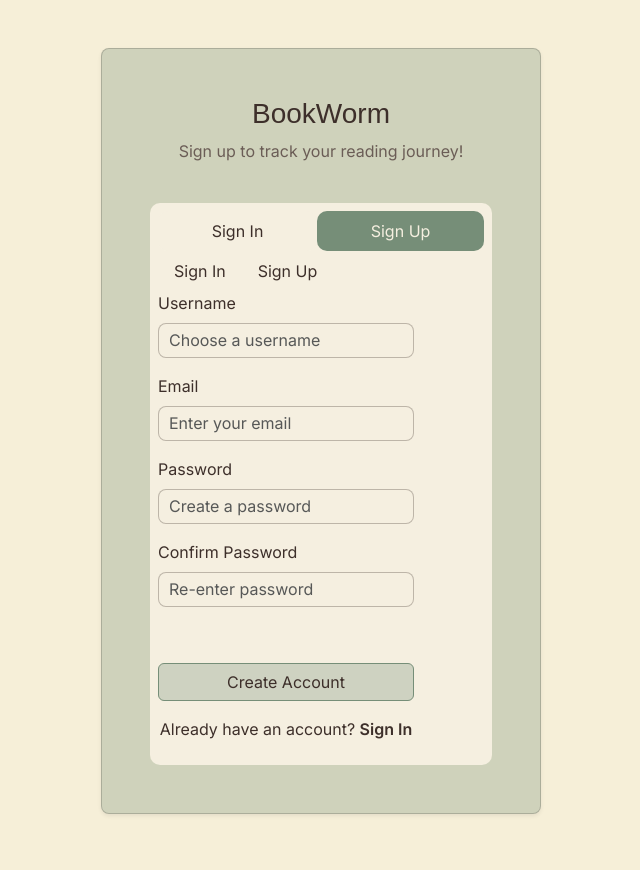
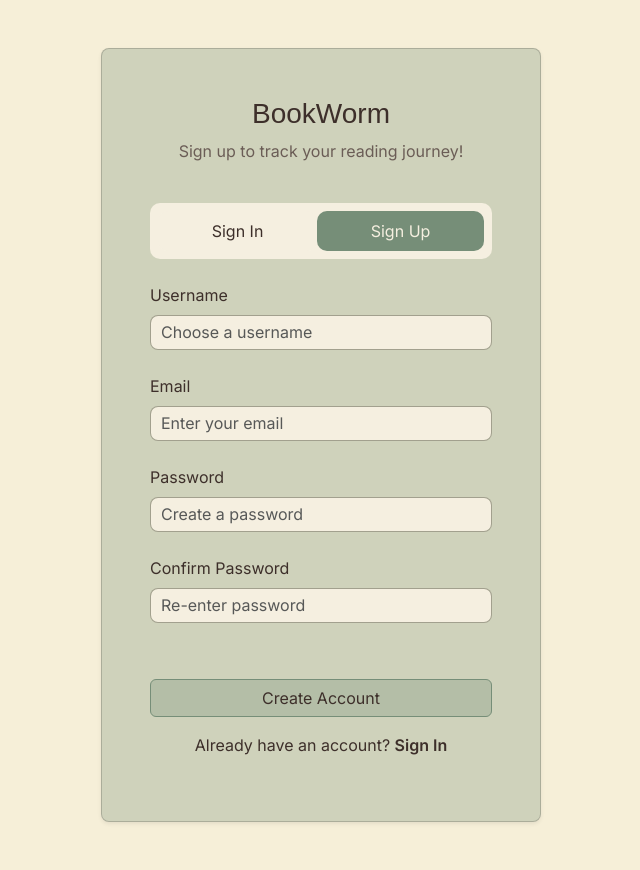
Before and after one commit to Ninjawarrior69/CITS3403, a Flask app: page /signup in a window 1280 px wide. Shown: the part 56-926 px from the top of the page, without its empty margins (319-959 px from the left). Before the commit the page ends 871 px from the top, so only its background shows below. Run offline with Flask 3, Linux system fonts and the light colour scheme; some web fonts are replaced.

Commit message:
Update navigation links in login and signup pages to use url_for for better routing

```diff
--- a/app/templates/login.html
+++ b/app/templates/login.html
@@ -35,7 +35,7 @@
             >
             <a class="nav-link" href="{{ url_for('signup') }}">Sign Up</a>
             <div class="heading">
-                <h3><a class="site-name" href="home.html">BookWorm</a></h3>
+                <h3><a class="site-name" href="{{ url_for('home') }}">BookWorm</a></h3>
                 <p style="color:#6B5D56">Welcome back! Sign in to continue</p>
             </div><br>
           <nav class="nav nav-fill auth-tabs login-box" aria-label="Authentication pages">
@@ -78,7 +78,7 @@
               Sign In
             </button>
             <div style="text-align: center">
-                <p>Don't have an account? <a class="fw-semibold" href="signup.html">Sign Up</a></p>
+                <p>Don't have an account? <a class="fw-semibold" href="{{ url_for('signup') }}">Sign Up</a></p>
             </div>
           </form>
         </div>
--- a/app/templates/signup.html
+++ b/app/templates/signup.html
@@ -26,20 +26,12 @@
       <section class="auth-card card shadow-sm w-50 mx-auto primary-green-bg">
         <div class="card-body p-4 p-md-5">
           <div class="heading">
-                <h3><a class="site-name" href="home.html">BookWorm</a></h3>
+                <h3><a class="site-name" href="{{ url_for('home') }}">BookWorm</a></h3>
                 <p style="color:#6B5D56">Sign up to track your reading journey!</p>
             </div><br>
           <nav class="nav nav-fill auth-tabs login-box" aria-label="Authentication pages">
-            <a class="nav-link signup-left" href="login.html">Sign In</a>
-            <a class="nav-link active signup-right" href="signup.html" aria-current="page">Sign Up</a>
-          <nav class="nav nav-fill auth-tabs" aria-label="Authentication pages">
-            <a class="nav-link" href="{{ url_for('login') }}">Sign In</a>
-            <a
-              class="nav-link active"
-              href="{{ url_for('signup') }}"
-              aria-current="page"
-              >Sign Up</a
-            >
+            <a class="nav-link signup-left" href="{{ url_for('login') }}">Sign In</a>
+            <a class="nav-link active signup-right" href="{{ url_for('signup') }}" aria-current="page">Sign Up</a>
           </nav>
 
           <h1 class="visually-hidden">Create Account</h1>
@@ -58,7 +50,7 @@
               />
             </div>
 
-            <div>
+            <div class="mt-2">
               <label class="form-label" for="signup-email">Email</label>
               <input
                 class="form-control w-100"
@@ -71,7 +63,7 @@
               />
             </div>
 
-            <div>
+            <div class="mt-2">
               <label class="form-label" for="signup-password">Password</label>
               <input
                 class="form-control w-100"
@@ -84,7 +76,7 @@
               />
             </div>
 
-            <div>
+            <div class="mt-2">
               <label class="form-label" for="signup-password">Confirm Password</label>
               <input
                 class="form-control w-100"
@@ -101,7 +93,7 @@
               Create Account
             </button>
             <div style="text-align: center">
-                <p>Already have an account? <a class="fw-semibold" href="login.html">Sign In</a></p>
+                <p>Already have an account? <a class="fw-semibold" href="{{ url_for('login') }}">Sign In</a></p>
             </div>
           </form>
         </div>
```
